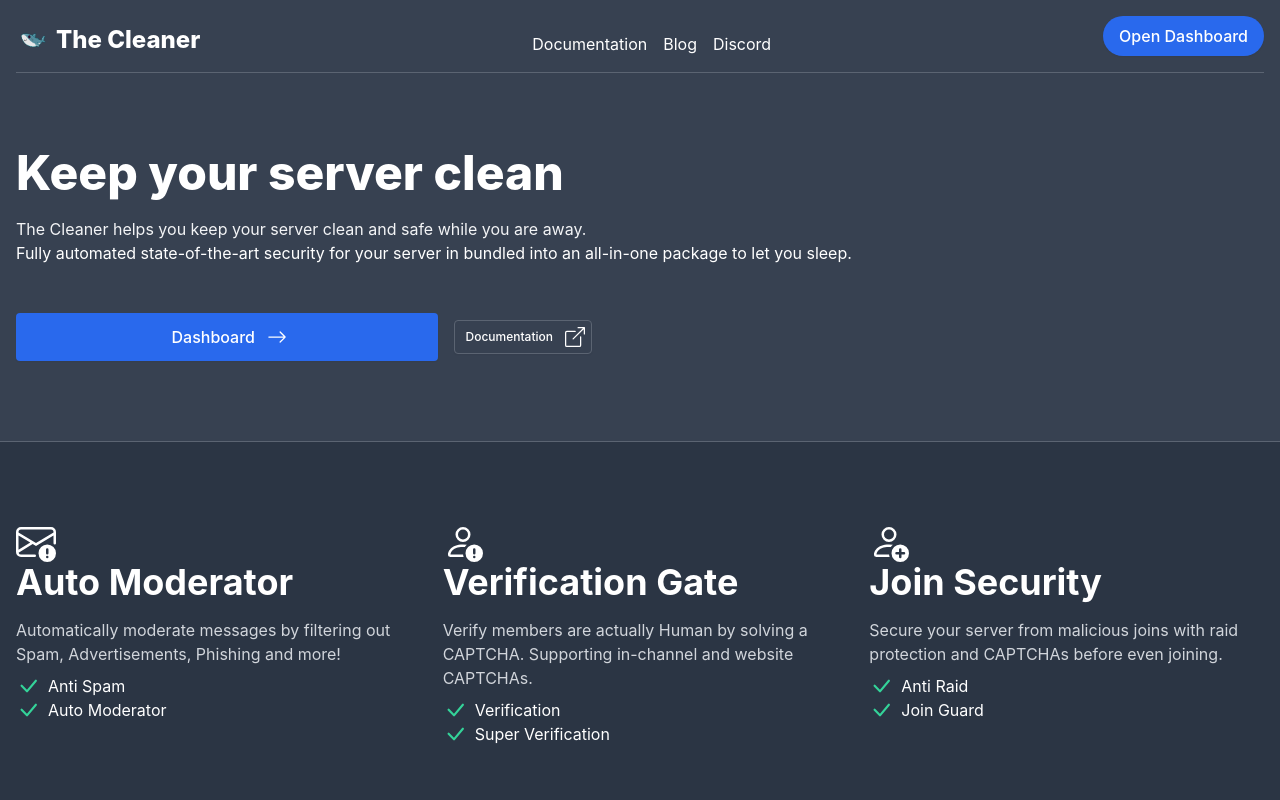
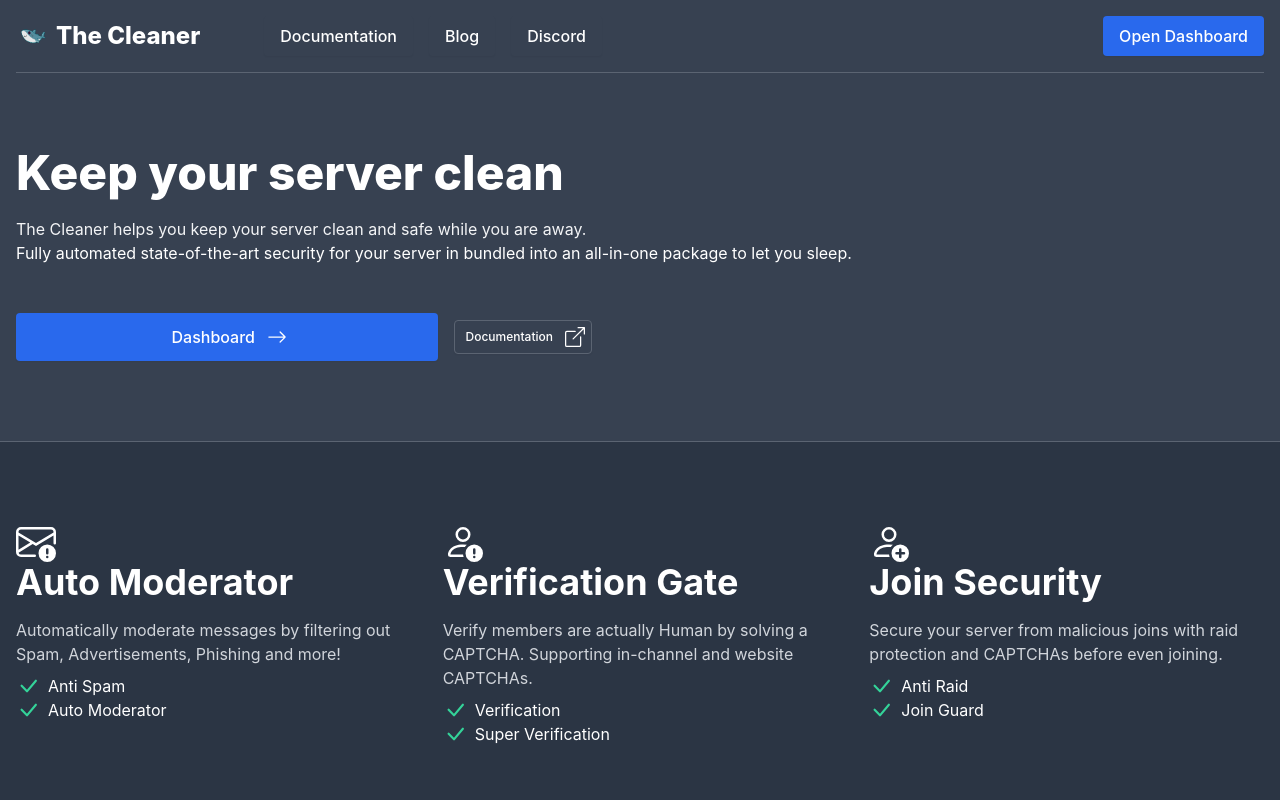
Before and after one commit to cleaner-bot/website, a Next.js app: page / in a window 1280 px wide. Shown: the top 800 px of the page. Built offline with nearby package versions, Linux system fonts and the light colour scheme.

Commit message:
update header

```diff
--- a/components/header.jsx
+++ b/components/header.jsx
@@ -9,8 +9,11 @@ const headerLinks = [
 
 export default function Header() {
     return (
-        <div className="flex items-end justify-center gap-4 py-4 border-b sm:justify-between border-gray-550">
-            <h1 className="flex items-center justify-center h-full text-2xl font-extrabold hover:underline decoration-indigo-550 decoration-4 underline-offset-2">
+        <div className="flex items-center justify-center gap-4 py-4 border-b border-gray-550">
+            <Link
+                href="/"
+                className="flex items-center justify-center h-full text-2xl font-extrabold hover:underline decoration-indigo-550 decoration-4 underline-offset-2 sm:mr-12"
+            >
                 <Image
                     className="inline-block w-8 h-8 mr-2 rounded-full sm:hidden md:inline-block"
                     src="/img/avatar@96x96.png"
@@ -19,24 +22,26 @@ export default function Header() {
                     alt=""
                 />
                 The Cleaner
-            </h1>
+            </Link>
             <div className="hidden gap-4 sm:flex">
                 {headerLinks.map((x) => (
                     <Link
                         href={x.href}
                         key={x.href}
-                        className="hover:underline"
+                        className="--btn hover:bg-gray-550 --btn-3"
                     >
                         {x.name}
                     </Link>
                 ))}
             </div>
-            <Link
-                href="/dash"
-                className="!hidden sm:!flex --btn --btn-primary --btn-3 !rounded-full"
-            >
-                Open Dashboard
-            </Link>
+            <div className="hidden ml-auto sm:block">
+                <Link
+                    href="/dash"
+                    className="--btn --btn-primary --btn-3 w-fit"
+                >
+                    Open Dashboard
+                </Link>
+            </div>
         </div>
     );
 }
```
